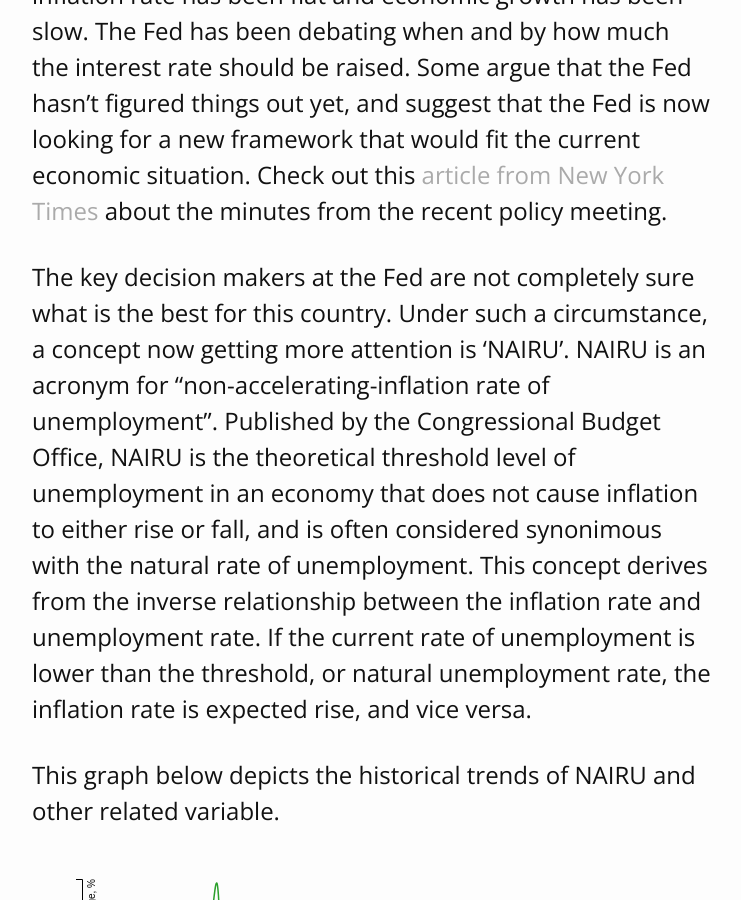
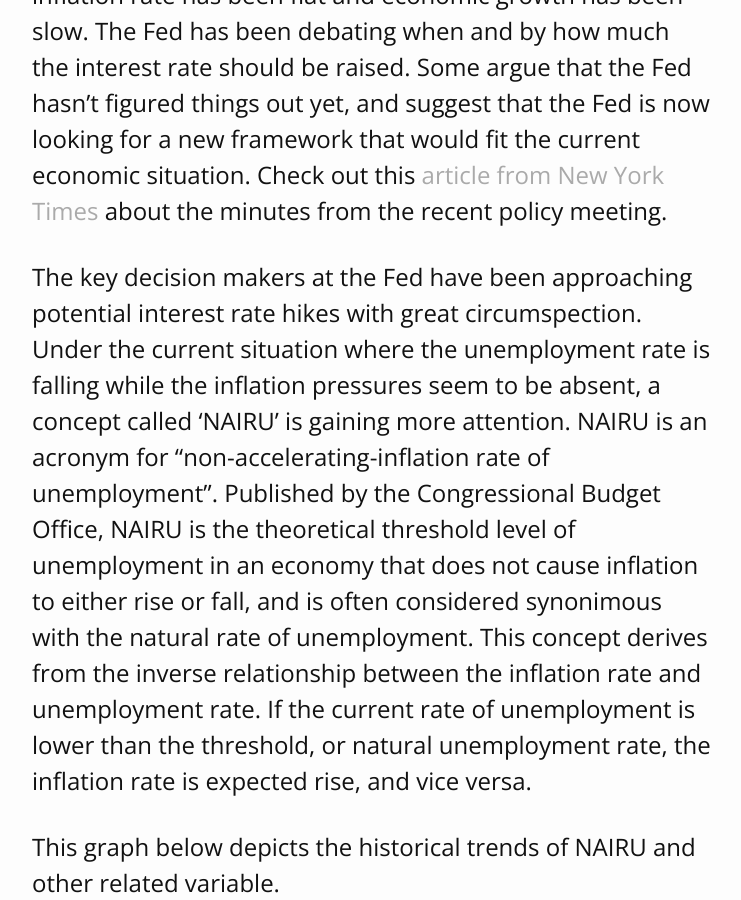
Before and after one commit to kennylee15/blog, a Jekyll site: the page built from _posts/2016-08-16-NAIRU.markdown, in a window 1280 px wide and 900 px high, scrolled down 853 px. Shown: the whole window, without its empty margins (268-1009 px from the left). Built offline with Jekyll 4.4.1, drawn with Linux system fonts in a browser that asks for light colours; nearby versions of some CDN libraries; some web fonts are replaced.

Commit message:
fixed content

```diff
--- a/_posts/2016-08-16-NAIRU.markdown
+++ b/_posts/2016-08-16-NAIRU.markdown
@@ -8,7 +8,7 @@ categories: ["projects", "D3", "economics"]
 The unemployment rate has been falling even thought the inflation rate has been flat and economic growth has been slow. The Fed has been debating when and by how much the interest rate should be raised. Some argue that the Fed hasn't figured things out yet, and suggest that the Fed is now looking for a new framework that would fit the current economic situation. Check out this [article from New York Times](http://nyti.ms/2b50TD8) about the minutes from the recent policy meeting.
 
 
-The key decision makers at the Fed are not completely sure what is the best for this country. Under such a circumstance, a concept now getting more attention is 'NAIRU'. NAIRU is an acronym for “non-accelerating-inflation rate of unemployment”. Published by the Congressional Budget Office, NAIRU is the theoretical threshold level of unemployment in an economy that does not cause inflation to either rise or fall, and is often considered synonimous with the natural rate of unemployment. This concept derives from the inverse relationship between the inflation rate and unemployment rate. If the current rate of unemployment is lower than the threshold, or natural unemployment rate, the inflation rate is expected rise, and vice versa.
+The key decision makers at the Fed have been approaching potential interest rate hikes with great circumspection. Under the current situation where the unemployment rate is falling while the inflation pressures seem to be absent, a concept called 'NAIRU' is gaining more attention. NAIRU is an acronym for “non-accelerating-inflation rate of unemployment”. Published by the Congressional Budget Office, NAIRU is the theoretical threshold level of unemployment in an economy that does not cause inflation to either rise or fall, and is often considered synonimous with the natural rate of unemployment. This concept derives from the inverse relationship between the inflation rate and unemployment rate. If the current rate of unemployment is lower than the threshold, or natural unemployment rate, the inflation rate is expected rise, and vice versa.
 
 
 This graph below depicts the historical trends of NAIRU and other related variable.
```
